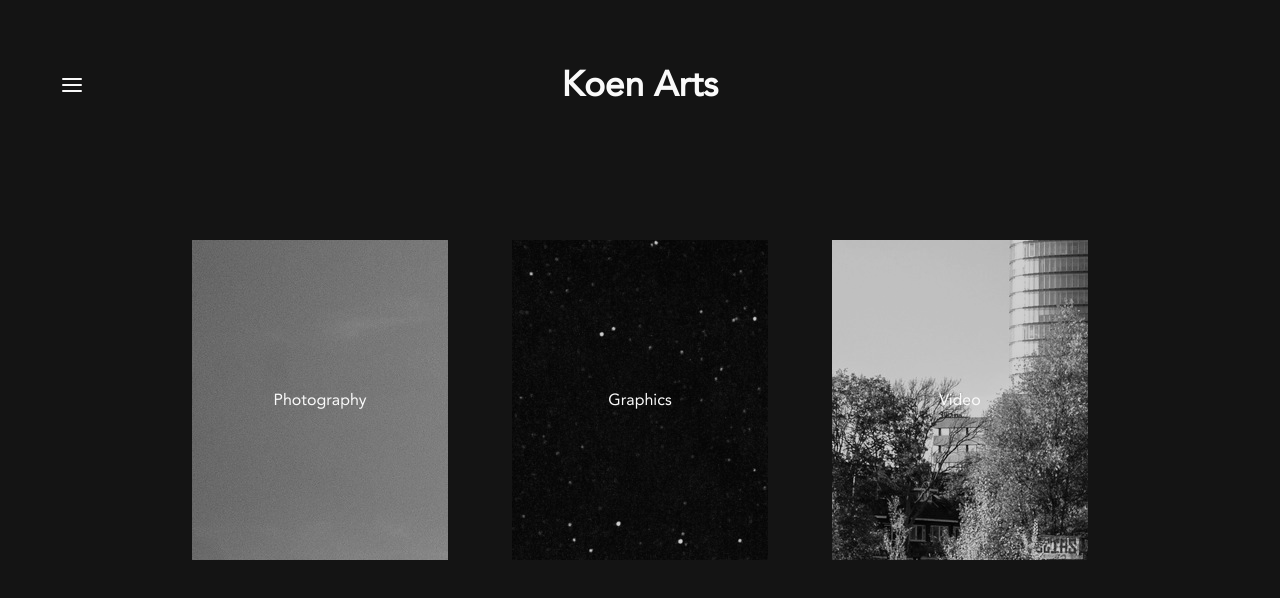
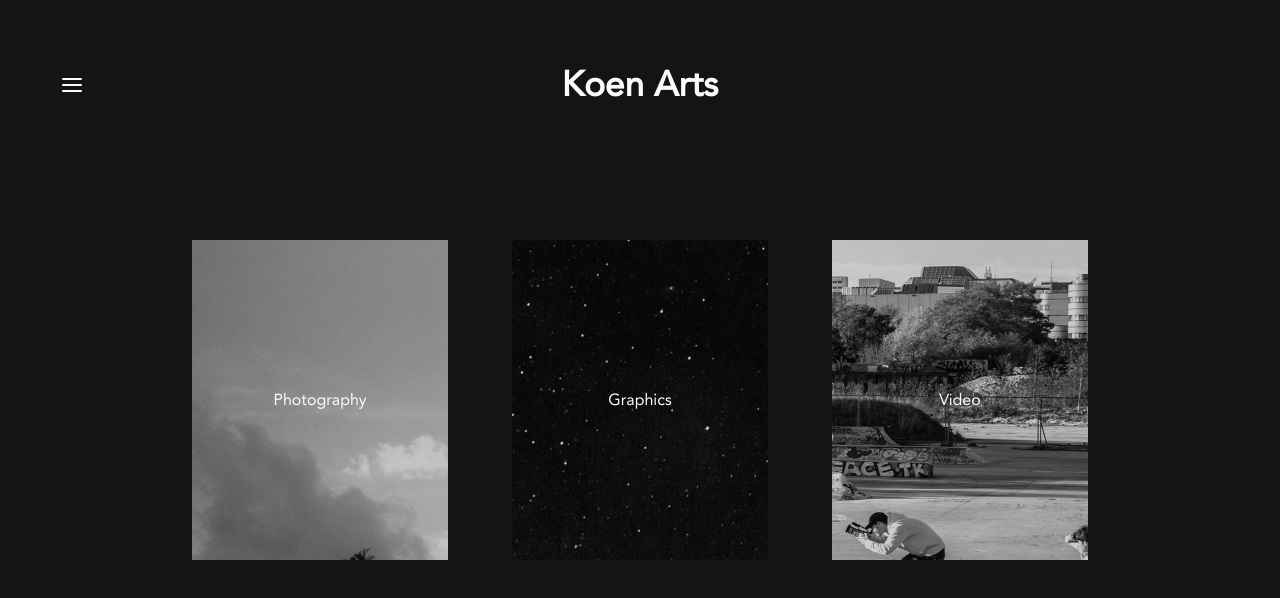
Before and after one commit to 3askaal/koenarts, a Vue app: page / in a window 1280 px wide. Shown: the top 598 px of the page. Built offline with nearby package versions, Linux system fonts and the light colour scheme.

Commit message:
fixes image size and position

```diff
--- a/src/views/Home.vue
+++ b/src/views/Home.vue
@@ -251,7 +251,9 @@ $gutterWidth: 5%;
   overflow: hidden;
 
   img {
+    width: 100%;
     object-fit: cover;
+    object-position: center center;
   }
 }
 </style>
```
